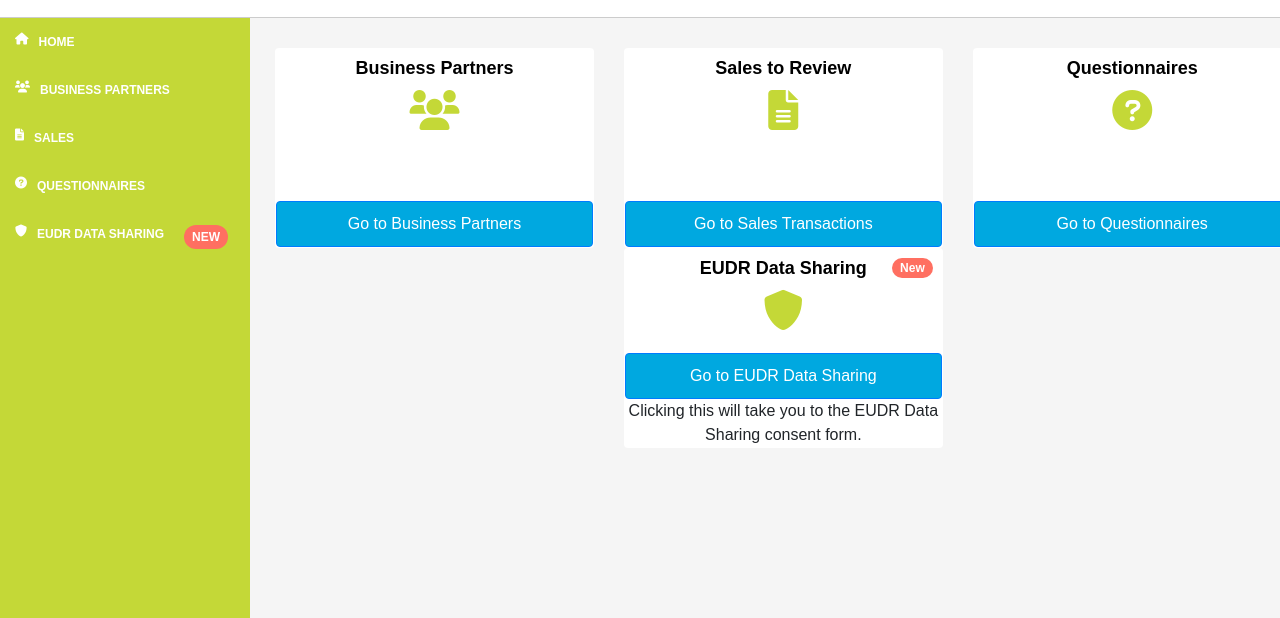
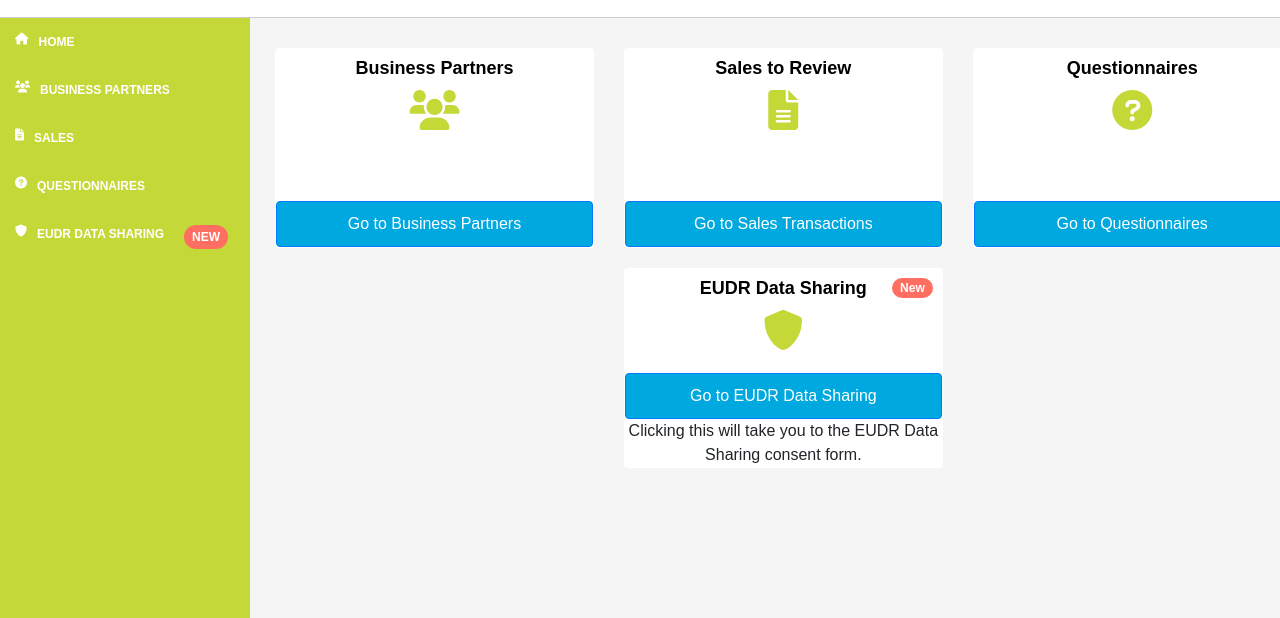
Before and after one commit to BillMicrosoft/SPO-Fairtrace-View, a plain HTML site: page index.html in a window 1280 px wide. Shown: the part 182-800 px from the top of the page. Drawn offline with nearby package versions, Linux system fonts and the light colour scheme.

Commit message:
Added top padding to EUDR card

```diff
--- a/index.html
+++ b/index.html
@@ -61,7 +61,7 @@
                         <a href="#" class="btn btn-primary mt-auto">Go to Questionnaires</a>
                     </div>
                 </div>
-                <div class="col-md-4">
+                <div class="col-md-4" style="padding-top: 20px;">
                     <div class="card">
                         <h3>EUDR Data Sharing <span class="notification-badge">New</span></h3>
                         <i class="fas fa-shield-alt icon-green"></i>
```
